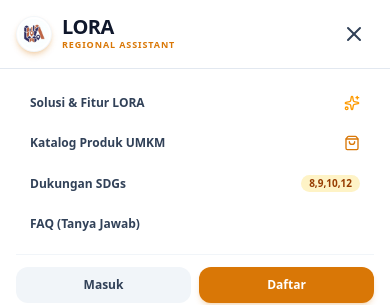
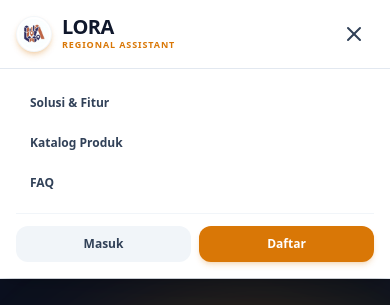
Before and after one commit to RifqiMakarim/LORA-App, a Next.js app: page / in a window 390 px wide. Both pictures are taken after a click on the button 354 px from the left and 34 px from the top of the page. Shown: the top 305 px of the page. Built offline with nearby package versions, Linux system fonts and the light colour scheme; no server answers; the database is empty.

Commit message:
fix(landing, readme): fix several bugs in navbar mobile mode and rewrite readme

```diff
--- a/src/components/landing/LandingNavbar.tsx
+++ b/src/components/landing/LandingNavbar.tsx
@@ -52,7 +52,7 @@ export default function LandingNavbar({ user, profile }: LandingNavbarProps) {
     // Observer to highlight active navigation link based on scroll
     useEffect(() => {
         const handleScroll = () => {
-            const sections = ['solusi', 'sdgs', 'faq'];
+            const sections = ['solusi', 'faq'];
             const scrollPosition = window.scrollY + 120;
 
             for (const sectionId of sections) {
@@ -309,36 +309,25 @@ export default function LandingNavbar({ user, profile }: LandingNavbarProps) {
                         <a
                             href="#solusi"
                             onClick={(e) => handleSmoothScroll(e, '#solusi')}
-                            className="flex items-center justify-between px-3.5 py-2.5 rounded-xl text-xs font-semibold text-slate-700 hover:bg-slate-100"
+                            className="block px-3.5 py-2.5 rounded-xl text-xs font-semibold text-slate-700 hover:text-slate-900 hover:bg-slate-100 transition-colors"
                         >
-                            <span>Solusi & Fitur LORA</span>
-                            <Sparkles className="w-4 h-4 text-amber-500" />
+                            Solusi & Fitur
                         </a>
 
                         <Link
                             href="/katalog"
                             onClick={() => setIsMobileMenuOpen(false)}
-                            className="flex items-center justify-between px-3.5 py-2.5 rounded-xl text-xs font-semibold text-slate-700 hover:bg-slate-100"
+                            className="block px-3.5 py-2.5 rounded-xl text-xs font-semibold text-slate-700 hover:text-slate-900 hover:bg-slate-100 transition-colors"
                         >
-                            <span>Katalog Produk UMKM</span>
-                            <ShoppingBag className="w-4 h-4 text-terracotta" />
+                            Katalog Produk
                         </Link>
-
-                        <a
-                            href="#sdgs"
-                            onClick={(e) => handleSmoothScroll(e, '#sdgs')}
-                            className="flex items-center justify-between px-3.5 py-2.5 rounded-xl text-xs font-semibold text-slate-700 hover:bg-slate-100"
-                        >
-                            <span>Dukungan SDGs</span>
-                            <span className="text-[10px] font-bold px-2 py-0.5 bg-amber-100 text-amber-800 rounded-full">8,9,10,12</span>
-                        </a>
 
                         <a
                             href="#faq"
                             onClick={(e) => handleSmoothScroll(e, '#faq')}
-                            className="flex items-center justify-between px-3.5 py-2.5 rounded-xl text-xs font-semibold text-slate-700 hover:bg-slate-100"
+                            className="block px-3.5 py-2.5 rounded-xl text-xs font-semibold text-slate-700 hover:text-slate-900 hover:bg-slate-100 transition-colors"
                         >
-                            <span>FAQ (Tanya Jawab)</span>
+                            FAQ
                         </a>
                     </div>
 
```
Also changed, not shown: 2 other files (tests, documents, lock files or other folders).
